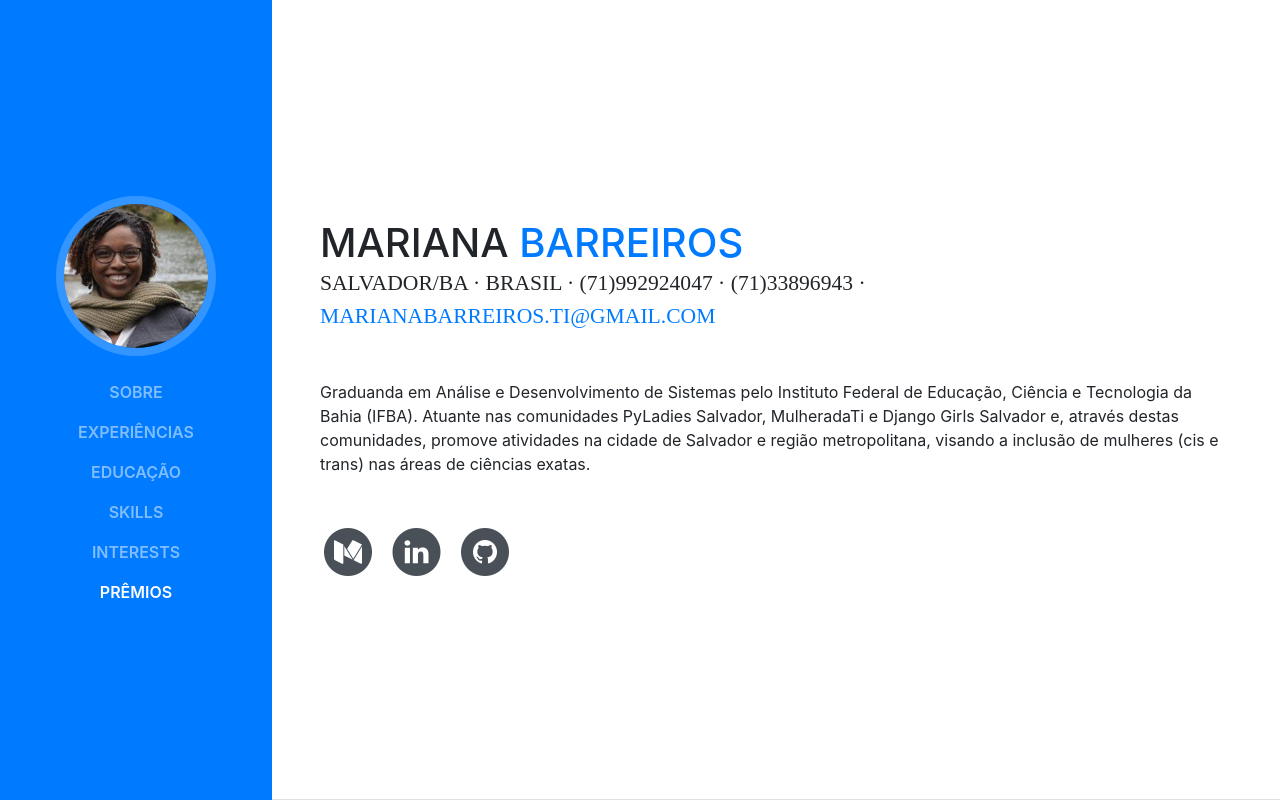
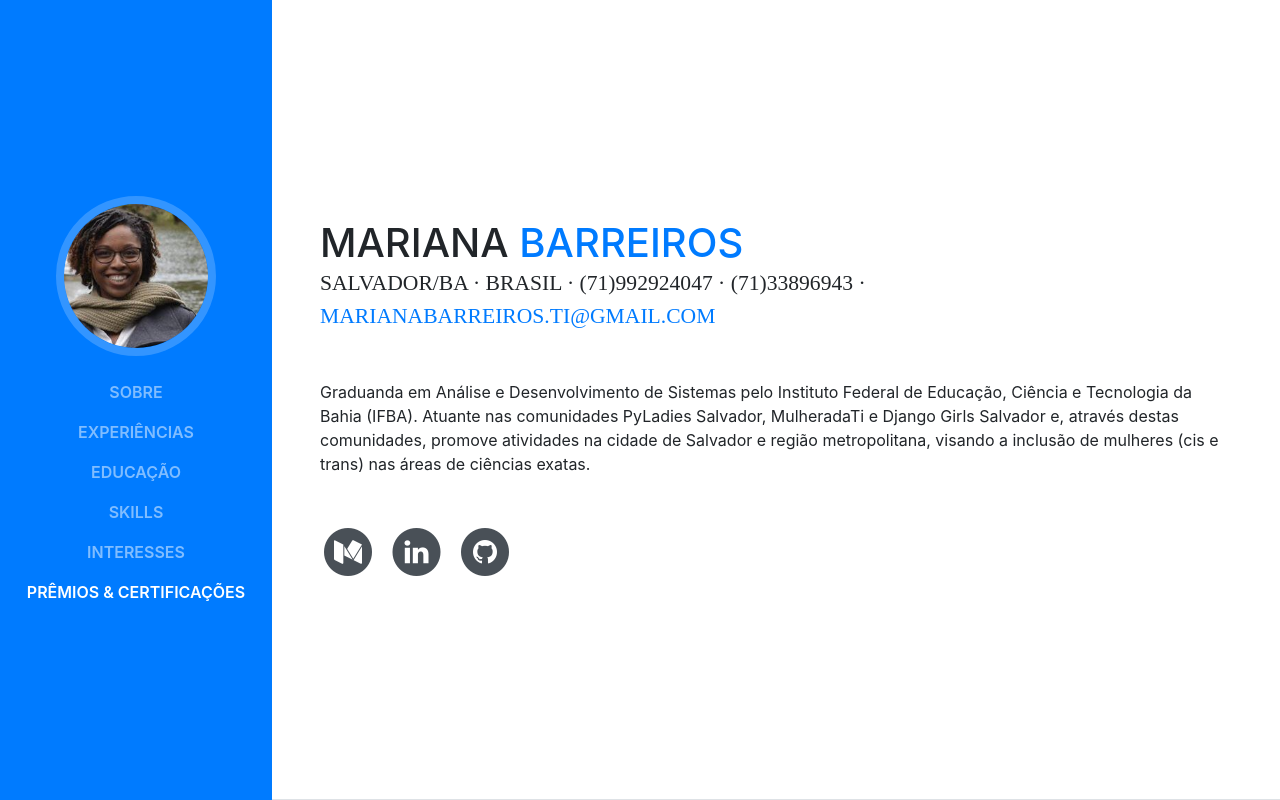
Before and after one commit to marianabarreiros/curriculum-mariana, a website with bundled scripts: page index.html in a window 1280 px wide. Shown: the top 800 px of the page. Built offline with nearby package versions, Linux system fonts and the light colour scheme; a web font is replaced by a local one.

Commit message:
modificações no nav

```diff
--- a/index.html
+++ b/index.html
@@ -52,10 +52,10 @@
             <a class="nav-link js-scroll-trigger" href="#skills">Skills</a>
           </li>
           <li class="nav-item">
-            <a class="nav-link js-scroll-trigger" href="#interests">Interests</a>
+            <a class="nav-link js-scroll-trigger" href="#interests">Interesses</a>
           </li>
           <li class="nav-item">
-            <a class="nav-link js-scroll-trigger" href="#awards">Prêmios</a>
+            <a class="nav-link js-scroll-trigger" href="#awards">Prêmios & Certificações</a>
           </li>
         </ul>
       </div>
```
